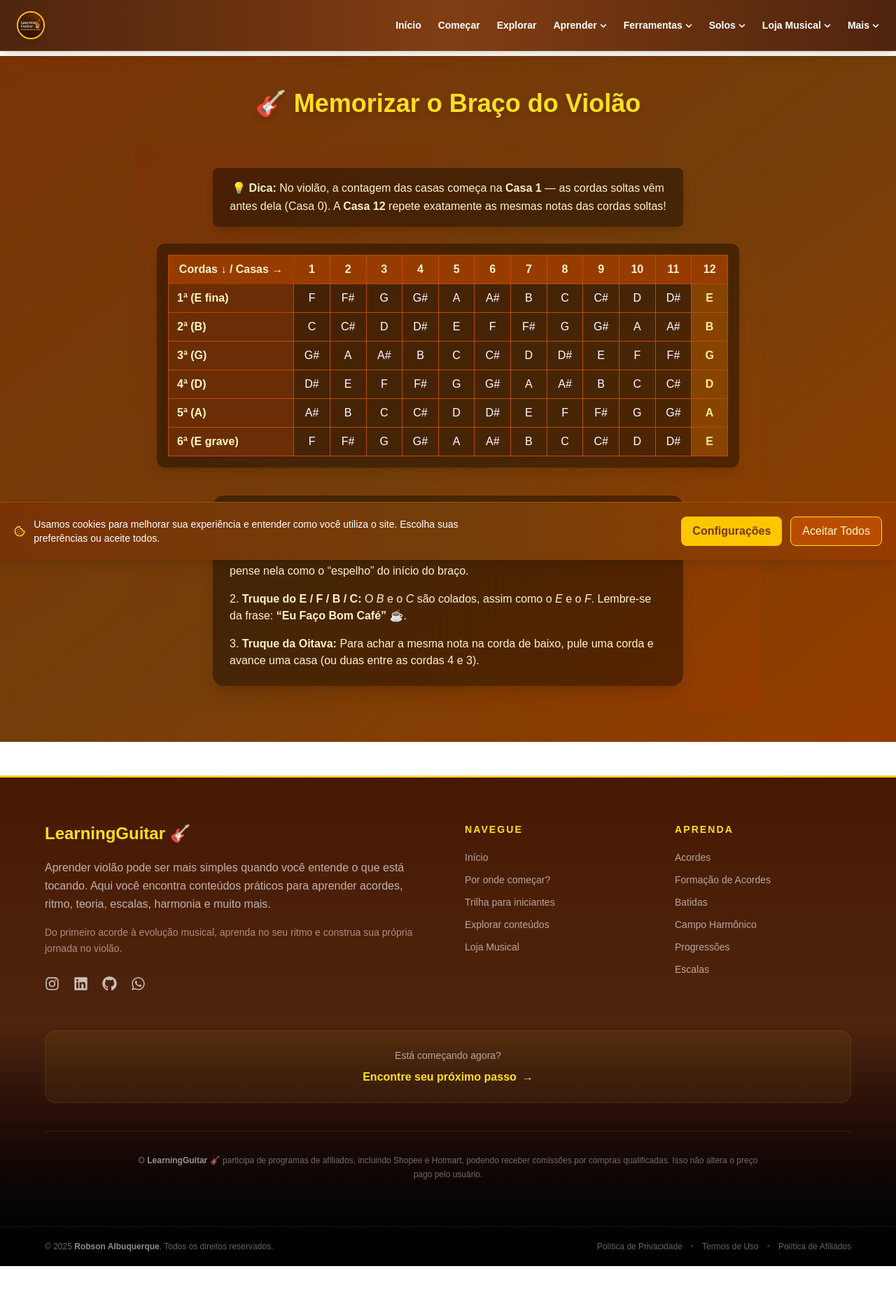
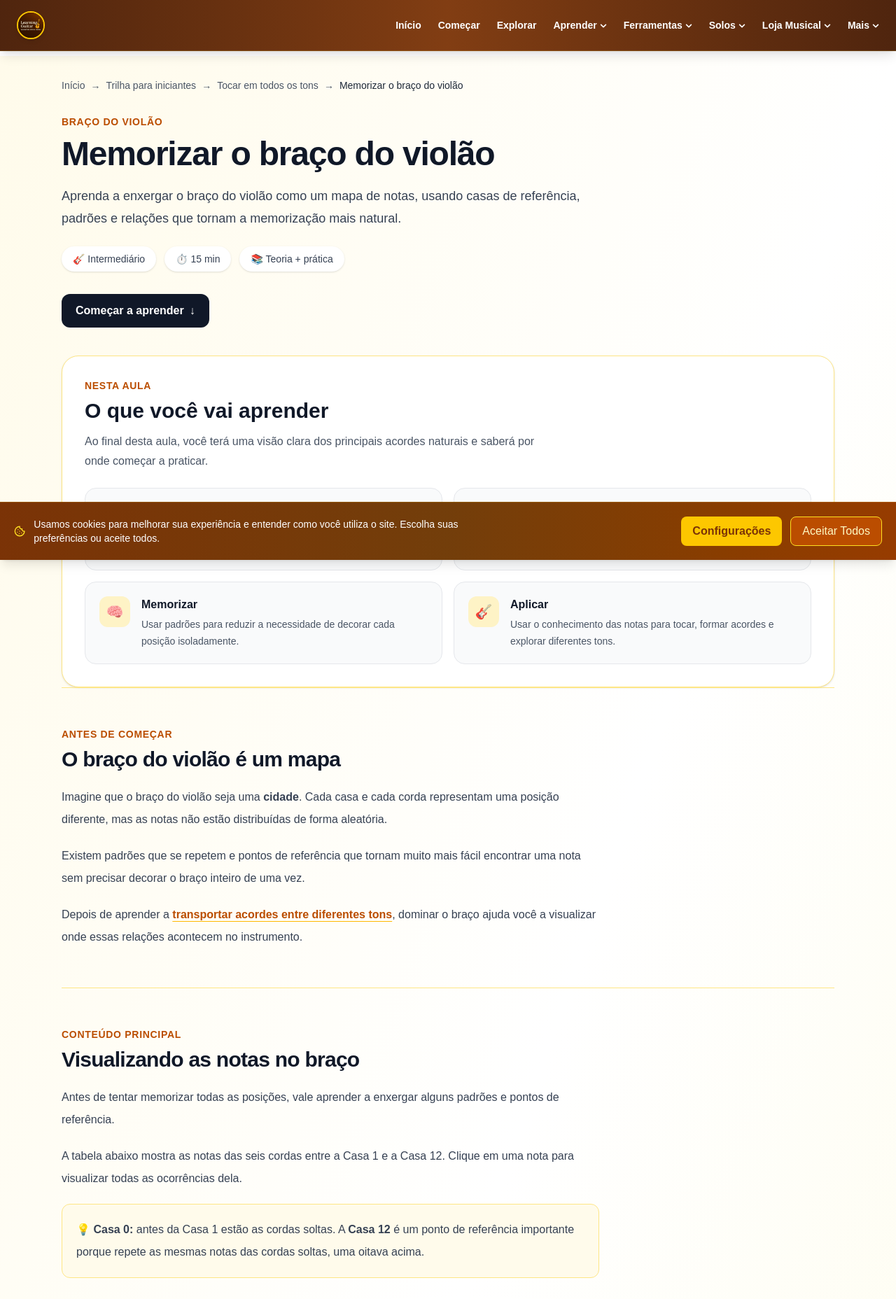
Before and after one commit to robsonalbuquerquedev/learningguitar, a Next.js app: page /memorizar-braco-do-violao in a window 1280 px wide. Shown: the top 1856 px of the page at 70% size. Before the commit the page ends 1809 px from the top, so only its background shows below. Built offline with nearby package versions, Linux system fonts and the light colour scheme.

Commit message:
feat: repagina página de memorizar o braço do violão

```diff
--- a/src/app/memorizar-braco-do-violao/page.tsx
+++ b/src/app/memorizar-braco-do-violao/page.tsx
@@ -1,13 +1,21 @@
+import Link from "next/link";
+import type { Metadata } from "next";
+
 import MemorizarBracoContent from "@/components/memorizar-braco/MemorizarBracoContent";
-import type { Metadata } from "next";
+import LessonBreadcrumb from "@/components/learning/LessonBreadcrumb";
+import LessonHero from "@/components/learning/LessonHero";
+import LearningObjectives from "@/components/learning/LearningObjectives";
+import LessonSection from "@/components/learning/LessonSection";
+import NextLesson from "@/components/learning/NextLesson";
+import LessonNavigation from "@/components/learning/LessonNavigation";
 
 export const metadata: Metadata = {
     title: {
-        absolute: "Memorizar o Braço do Violão | Guia Visual Completo"
+        absolute: "Memorizar o Braço do Violão | Guia Visual Completo",
     },
 
     description:
-        "Aprenda a memorizar todas as notas do braço do violão de forma simples e visual. Tabela interativa, truques de memorização, casa 12, notas naturais, cromáticas e padrões essenciais para iniciantes.",
+        "Aprenda a memorizar o braço do violão de forma visual e prática. Entenda padrões, casas de referência e como localizar notas com mais segurança.",
 
     keywords: [
         "memorizar braço do violão",
@@ -19,41 +27,204 @@ export const metadata: Metadata = {
         "tabela de notas violão",
         "notas das cordas violão",
         "casa 12 violão",
-        "truques para memorizar notas"
+        "truques para memorizar notas",
     ],
 
     alternates: {
-        canonical: "https://aprenderviolaoonline.com.br/memorizar-braco-do-violao"
+        canonical:
+            "https://aprenderviolaoonline.com.br/memorizar-braco-do-violao",
     },
 
     openGraph: {
         title: "Memorizar o Braço do Violão | Guia Visual Completo",
         description:
-            "Veja como memorizar todas as notas do violão com uma abordagem simples, visual e prática. Inclui truques, tabela interativa e padrões essenciais.",
+            "Aprenda a localizar e memorizar as notas do braço do violão com uma abordagem visual, simples e prática.",
         url: "https://aprenderviolaoonline.com.br/memorizar-braco-do-violao",
         images: ["/og-image.png"],
-        type: "article"
+        type: "article",
     },
 
     twitter: {
         card: "summary_large_image",
         title: "Memorizar o Braço do Violão | Guia Prático e Visual",
         description:
-            "Descubra todas as notas do braço do violão com truques simples e uma tabela visual interativa.",
-        images: ["/og-image.png"]
-    }
+            "Descubra como memorizar as notas do braço do violão usando padrões e referências simples.",
+        images: ["/og-image.png"],
+    },
 };
 
 export default function MemorizarBracoPage() {
     return (
-        <main className="min-h-screen bg-gradient-to-br from-amber-900 via-yellow-900 to-amber-800 text-amber-50 px-6 py-12">
+        <main className="min-h-screen bg-gradient-to-br from-amber-50 via-white to-yellow-50">
+            <div className="mx-auto max-w-6xl px-4 py-8 md:px-6">
+                <LessonBreadcrumb
+                    items={[
+                        { label: "Início", href: "/" },
+                        {
+                            label: "Trilha para iniciantes",
+                            href: "/#beginner-path",
+                        },
+                        {
+                            label: "Tocar em todos os tons",
+                            href: "/aprender-tocar-em-todos-os-tons",
+                        },
+                        {
+                            label: "Memorizar o braço do violão",
+                        },
+                    ]}
+                />
 
-            <h1 className="text-3xl sm:text-4xl font-bold text-center text-yellow-300 mb-10 drop-shadow-lg animate-fadeSlide">
-                🎸 Memorizar o Braço do Violão
-            </h1>
+                <LessonHero
+                    category="Braço do violão"
+                    title="Memorizar o braço do violão"
+                    description="Aprenda a enxergar o braço do violão como um mapa de notas, usando casas de referência, padrões e relações que tornam a memorização mais natural."
+                    level="Intermediário"
+                    duration="15 min"
+                    type="Teoria + prática"
+                />
 
-            <div className="max-w-4xl mx-auto">
-                <MemorizarBracoContent />
+                <div id="lesson-content">
+                    <LearningObjectives
+                        objectives={[
+                            {
+                                icon: "🗺️",
+                                title: "Visualizar",
+                                description:
+                                    "Entender o braço do violão como um mapa organizado de notas.",
+                            },
+                            {
+                                icon: "🎯",
+                                title: "Localizar",
+                                description:
+                                    "Encontrar notas usando casas e cordas como pontos de referência.",
+                            },
+                            {
+                                icon: "🧠",
+                                title: "Memorizar",
+                                description:
+                                    "Usar padrões para reduzir a necessidade de decorar cada posição isoladamente.",
+                            },
+                            {
+                                icon: "🎸",
+                                title: "Aplicar",
+                                description:
+                                    "Usar o conhecimento das notas para tocar, formar acordes e explorar diferentes tons.",
+                            },
+                        ]}
+                    />
+
+                    <LessonSection
+                        eyebrow="Antes de começar"
+                        title="O braço do violão é um mapa"
+                    >
+                        <p>
+                            Imagine que o braço do violão seja uma{" "}
+                            <strong>cidade</strong>. Cada casa e cada corda
+                            representam uma posição diferente, mas as notas não
+                            estão distribuídas de forma aleatória.
+                        </p>
+
+                        <p>
+                            Existem padrões que se repetem e pontos de
+                            referência que tornam muito mais fácil encontrar
+                            uma nota sem precisar decorar o braço inteiro de
+                            uma vez.
+                        </p>
+
+                        <p>
+                            Depois de aprender a{" "}
+                            <Link
+                                href="/aprender-tocar-em-todos-os-tons"
+                                className="font-semibold text-amber-700 underline decoration-amber-400 underline-offset-4 hover:text-amber-900"
+                            >
+                                transportar acordes entre diferentes tons
+                            </Link>
+                            , dominar o braço ajuda você a visualizar onde
+                            essas relações acontecem no instrumento.
+                        </p>
+                    </LessonSection>
+
+                    <LessonSection
+                        eyebrow="Conteúdo principal"
+                        title="Visualizando as notas no braço"
+                    >
+                        <p>
+                            Antes de tentar memorizar todas as posições, vale aprender a
+                            enxergar alguns padrões e pontos de referência.
+                        </p>
+
+                        <p>
+                            A tabela abaixo mostra as notas das seis cordas entre a Casa 1 e
+                            a Casa 12. Clique em uma nota para visualizar todas as ocorrências
+                            dela.
+                        </p>
+
+                        <MemorizarBracoContent />
+                    </LessonSection>
+
+                    <LessonSection
+                        eyebrow="Aprofundamento"
+                        title="Da referência à memorização"
+                    >
+                        <p>
+                            A tabela ajuda você a visualizar o padrão, mas o objetivo não é
+                            depender dela sempre que precisar encontrar uma nota.
+                        </p>
+
+                        <p>
+                            O próximo passo é transformar essas referências em conhecimento
+                            prático: reconhecer as notas diretamente no braço e localizar
+                            qualquer uma delas com mais rapidez.
+                        </p>
+
+                        <div className="mt-6 rounded-2xl border border-amber-200 bg-amber-50 p-6">
+                            <span className="text-2xl">🎯</span>
+
+                            <h3 className="mt-3 text-xl font-bold text-amber-900">
+                                Memorizar todas as notas
+                            </h3>
+
+                            <p className="mt-3 text-gray-700">
+                                Aprofunde a memorização das notas e desenvolva mais segurança
+                                para encontrar qualquer posição no braço do violão.
+                            </p>
+
+                            <Link
+                                href="/memorizar-todas-as-notas"
+                                className="mt-5 inline-flex font-semibold text-amber-700 underline decoration-amber-300 underline-offset-4 hover:text-amber-800"
+                            >
+                                Estudar todas as notas →
+                            </Link>
+                        </div>
+                    </LessonSection>
+
+                    <NextLesson
+                        title="Memorizar todas as notas"
+                        description="Agora que você aprendeu a enxergar o braço como um mapa de posições e padrões, o próximo passo é desenvolver segurança para localizar qualquer nota no instrumento."
+                        href="/memorizar-todas-as-notas"
+                    />
+
+                    <LessonNavigation
+                        previous={{
+                            title: "Aprender a tocar em todos os tons",
+                            href: "/aprender-tocar-em-todos-os-tons",
+                        }}
+                        home={{
+                            title: "Voltar para a trilha de iniciantes",
+                            href: "/#beginner-path",
+                        }}
+                        next={{
+                            title: "Memorizar todas as notas",
+                            href: "/memorizar-todas-as-notas",
+                        }}
+                    />
+
+                    <p className="mt-10 text-center text-sm text-gray-600">
+                        Continue praticando: mais importante do que decorar o
+                        braço inteiro de uma vez é reconhecer os padrões que
+                        ajudam você a encontrar qualquer nota. 🎸
+                    </p>
+                </div>
             </div>
         </main>
     );
--- a/src/components/memorizar-braco/MemorizarBracoContent.tsx
+++ b/src/components/memorizar-braco/MemorizarBracoContent.tsx
@@ -1,27 +1,51 @@
 "use client";
 
 import { useState } from "react";
-import { motion } from "framer-motion";
 
-// Escala cromática completa
-const notas = ["C", "C#", "D", "D#", "E", "F", "F#", "G", "G#", "A", "A#", "B"];
+const notas = [
+    "C",
+    "C#",
+    "D",
+    "D#",
+    "E",
+    "F",
+    "F#",
+    "G",
+    "G#",
+    "A",
+    "A#",
+    "B",
+];
 
-// Notas das cordas soltas (da 6ª para a 1ª)
 const afinacao = ["E", "A", "D", "G", "B", "E"];
 
-// Função para gerar as notas das casas (1 a 12) de cada corda
 function gerarNotasPorCorda() {
     return afinacao.map((notaBase) => {
         const indiceInicial = notas.indexOf(notaBase);
-        return Array.from({ length: 12 }, (_, i) => notas[(indiceInicial + i + 1) % notas.length]);
+
+        return Array.from(
+            { length: 12 },
+            (_, i) => notas[(indiceInicial + i + 1) % notas.length]
+        );
     });
 }
 
-export default function MemorizarBracoDoViolao() {
-    const [notaSelecionada, setNotaSelecionada] = useState<string | null>(null);
+export default function MemorizarBracoContent() {
+    const [notaSelecionada, setNotaSelecionada] = useState<string | null>(
+        null
+    );
 
     const casas = Array.from({ length: 12 }, (_, i) => i + 1);
-    const cordas = ["1ª (E fina)", "2ª (B)", "3ª (G)", "4ª (D)", "5ª (A)", "6ª (E grave)"];
+
+    const cordas = [
+        "1ª (E fina)",
+        "2ª (B)",
+        "3ª (G)",
+        "4ª (D)",
+        "5ª (A)",
+        "6ª (E grave)",
+    ];
+
     const notasPorCorda = gerarNotasPorCorda().reverse();
 
     const handleClickNota = (nota: string) => {
@@ -31,74 +55,80 @@ export default function MemorizarBracoDoViolao() {
     const limparSelecao = () => setNotaSelecionada(null);
 
     return (
-        <main className="min-h-screen flex flex-col items-center justify-center bg-gradient-to-br from-amber-900 via-yellow-900 to-amber-800 text-white p-4 sm:p-8">
-            <motion.p
-                initial={{ opacity: 0 }}
-                animate={{ opacity: 1 }}
-                className="text-amber-100 max-w-2xl mx-auto mb-6 leading-relaxed text-center bg-black/40 p-4 rounded-lg shadow-lg text-sm sm:text-base"
-            >
-                💡 <strong>Dica:</strong> No violão, a contagem das casas começa na <strong>Casa 1</strong> —
-                as cordas soltas vêm antes dela (Casa 0).
-                A <strong>Casa 12</strong> repete exatamente as mesmas notas das cordas soltas!
-            </motion.p>
+        <div className="space-y-8">
+            <div className="rounded-xl border border-amber-200 bg-amber-50 p-5">
+                <p className="text-gray-700">
+                    💡 <strong>Casa 0:</strong> antes da Casa 1 estão as
+                    cordas soltas. A{" "}
+                    <strong>Casa 12</strong> é um ponto de referência
+                    importante porque repete as mesmas notas das cordas
+                    soltas, uma oitava acima.
+                </p>
+            </div>
 
-            {/* Botão de limpar seleção */}
             {notaSelecionada && (
-                <motion.div
-                    initial={{ opacity: 0 }}
-                    animate={{ opacity: 1 }}
-                    className="mb-6 text-center"
-                >
-                    <p className="mb-3 text-base sm:text-lg font-semibold text-yellow-200">
+                <div className="rounded-xl border border-amber-200 bg-white p-5 text-center shadow-sm">
+                    <p className="mb-3 font-semibold text-gray-900">
                         🔍 Você está visualizando todas as notas{" "}
-                        <span className="underline">{notaSelecionada}</span>
+                        <span className="text-amber-700 underline">
+                            {notaSelecionada}
+                        </span>
                     </p>
+
                     <button
                         onClick={limparSelecao}
-                        className="bg-amber-600 hover:bg-amber-700 text-white font-semibold px-4 py-2 rounded-lg transition-all duration-200 shadow-md cursor-pointer text-sm sm:text-base"
+                        className="rounded-lg bg-amber-600 px-4 py-2 font-semibold text-white transition-colors hover:bg-amber-700"
                     >
                         Mostrar todas as notas 🎶
                     </button>
-                </motion.div>
+                </div>
             )}
 
-            {/* 🎵 Tabela de notas */}
-            <div className="w-full overflow-x-auto bg-black/40 backdrop-blur-md p-3 sm:p-4 rounded-xl shadow-lg mb-10 scrollbar-thin scrollbar-thumb-amber-700 scrollbar-track-transparent">
-                <table className="min-w-[600px] sm:min-w-[700px] md:min-w-[800px] mx-auto border-collapse rounded-lg select-none text-xs sm:text-sm md:text-base">
+            <div className="overflow-x-auto rounded-xl border border-amber-200 bg-white shadow-sm">
+                <table className="w-full min-w-[700px] border-collapse text-center text-sm">
                     <thead>
                         <tr>
-                            <th className="border border-amber-700 px-2 sm:px-3 py-2 bg-amber-800 text-amber-100 sticky left-0 backdrop-blur-md">
+                            <th className="sticky left-0 border border-amber-200 bg-amber-100 px-3 py-3 text-amber-900">
                                 Cordas ↓ / Casas →
                             </th>
+
                             {casas.map((casa) => (
                                 <th
                                     key={casa}
-                                    className="border border-amber-700 px-2 sm:px-3 py-2 bg-amber-800 text-amber-100"
+                                    className="border border-amber-200 bg-amber-100 px-3 py-3 text-amber-900"
                                 >
                                     {casa}
                                 </th>
                             ))}
                         </tr>
                     </thead>
+
                     <tbody>
                         {cordas.map((corda, i) => (
                             <tr key={corda}>
-                                <td className="border border-amber-700 px-2 sm:px-3 py-2 font-semibold bg-amber-900/70 text-yellow-100 sticky left-0">
+                                <td className="sticky left-0 border border-amber-200 bg-amber-50 px-3 py-3 font-semibold text-amber-900">
                                     {corda}
                                 </td>
+
                                 {notasPorCorda[i].map((nota, idx) => {
-                                    const isSelected = nota === notaSelecionada;
+                                    const isSelected =
+                                        nota === notaSelecionada;
+
                                     const isCasa12 = idx === 11;
+
                                     return (
                                         <td
                                             key={idx}
-                                            onClick={() => handleClickNota(nota)}
-                                            className={`border border-amber-700 px-2 sm:px-3 py-2 cursor-pointer transition-all duration-200 text-center min-w-[40px] sm:min-w-[50px] ${isSelected
-                                                ? "bg-yellow-300 font-bold text-amber-900 shadow-inner"
-                                                : isCasa12
-                                                    ? "bg-amber-600/40 font-semibold text-yellow-200"
-                                                    : "hover:bg-amber-800/50"
-                                                }`}
+                                            onClick={() =>
+                                                handleClickNota(nota)
+                                            }
+                                            className={`min-w-[48px] cursor-pointer border border-amber-200 px-3 py-3 transition-colors ${
+                                                isSelected
+                                                    ? "bg-amber-300 font-bold text-amber-950"
+                                                    : isCasa12
+                                                      ? "bg-amber-100 font-semibold text-amber-900"
+                                                      : "hover:bg-amber-50"
+                                            }`}
                                         >
                                             {nota}
                                         </td>
@@ -110,27 +140,51 @@ export default function MemorizarBracoDoViolao() {
                 </table>
             </div>
 
-            {/* 📚 Explicações dos truques */}
-            <div className="max-w-2xl mx-auto bg-black/40 p-6 rounded-2xl shadow-xl backdrop-blur-md text-sm sm:text-base">
-                <h2 className="text-2xl font-bold mb-4 text-amber-300 text-center">
-                    🧠 Três Truques para Memorizar
-                </h2>
+            <p className="text-center text-sm text-gray-500">
+                Clique em uma nota para destacar todas as ocorrências dela no
+                braço.
+            </p>
 
-                <ol className="list-decimal list-inside space-y-4 text-amber-100">
+            <section>
+                <h3 className="mb-4 text-xl font-bold text-gray-900">
+                    🧠 Três referências para começar
+                </h3>
+
+                <ol className="space-y-5">
                     <li>
-                        <strong>Truque da Casa 12:</strong> As notas da Casa 12 são as mesmas das cordas soltas —
-                        pense nela como o “espelho” do início do braço.
+                        <strong className="text-gray-900">
+                            1. Casa 12:
+                        </strong>{" "}
+                        <span className="text-gray-700">
+                            use a Casa 12 como referência. Ela repete as
+                            mesmas notas das cordas soltas, uma oitava acima.
+                        </span>
                     </li>
+
                     <li>
-                        <strong>Truque do E / F / B / C:</strong> O <em>B</em> e o <em>C</em> são colados, assim como
-                        o <em>E</em> e o <em>F</em>. Lembre-se da frase: <strong>“Eu Faço Bom Café” ☕</strong>.
+                        <strong className="text-gray-900">
+                            2. E–F e B–C:
+                        </strong>{" "}
+                        <span className="text-gray-700">
+                            entre E e F e entre B e C existe apenas um
+                            semitom. Essa característica ajuda a prever a
+                            distribuição das notas no braço.
+                        </span>
                     </li>
+
                     <li>
-                        <strong>Truque da Oitava:</strong> Para achar a mesma nota na corda de baixo, pule uma corda e
-                        avance uma casa (ou duas entre as cordas 4 e 3).
+                        <strong className="text-gray-900">
+                            3. Padrões de oitava:
+                        </strong>{" "}
+                        <span className="text-gray-700">
+                            algumas posições permitem encontrar rapidamente a
+                            mesma nota em outra corda. Aprender esses padrões
+                            reduz a necessidade de procurar cada nota
+                            individualmente.
+                        </span>
                     </li>
                 </ol>
-            </div>
-        </main>
+            </section>
+        </div>
     );
 }
```
Also changed, not shown: 1 other file (tests, documents, lock files or other folders).
